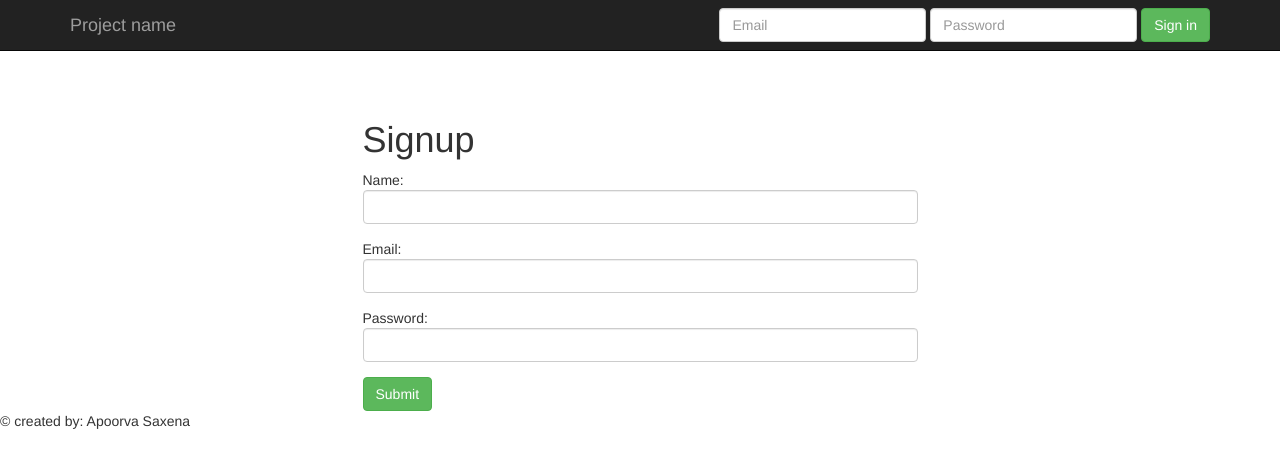
After one commit to apoorva-saxena/Ecommerce, a Node server app: page /signup in a window 1280 px wide. The commit adds this page. Shown: the top 468 px of the page. Run offline with Node 20, Linux system fonts and the light colour scheme; some libraries are stand-ins or nearby versions.

Commit message:
Added bootstrap to make signup pretty

```diff
--- /dev/null
+++ b/public/css/custom.css
@@ -0,0 +1,3 @@
+body {
+  padding-top: 100px;
+}
--- a/routes/user.js
+++ b/routes/user.js
@@ -1,5 +1,9 @@
 var router = require('express').Router();
 var User = require('../models/user');
+
+router.get('/signup', function(req, res, next){
+  res.render('accounts/signup');
+});
 
 router.post('/signup', function(req, res, next) {
   var user = new User();
--- /dev/null
+++ b/views/accounts/signup.ejs
@@ -0,0 +1,26 @@
+<% layout('layout') -%>
+
+<div class="row">
+  <div class="col-lg-6 col-md-offset-3">
+    <form method="post">
+      <h1> Signup </h1>
+      <div class="form-group">
+        <label="name"> Name: </label>
+        <input type="text" class="form-control" name="name">
+      </div>
+
+      <div class="form-group">
+        <label="email"> Email: </label>
+        <input type="email" class="form-control" name="password">
+      </div>
+
+      <div class="form-group">
+        <label="password"> Password: </label>
+        <input type="password" class="form-control" name="password">
+      </div>
+
+      <button type="submit" class="btn btn-success">Submit</button>
+
+    </form>
+  </div>
+</div>
--- /dev/null
+++ b/views/layout.ejs
@@ -0,0 +1,23 @@
+
+<!DOCTYPE html>
+<html lang="en">
+  <head>
+
+
+    <title>Jumbotron Template for Bootstrap</title>
+    <link rel="stylesheet" href="/css/bootstrap.min.css">
+    <link rel="stylesheet" href="/css/custom.css">
+
+
+  </head>
+
+  <body>
+  <% include ./partials/navbar %>
+
+    <div class="container">
+      <!-- Example row of columns -->
+      <%- body -%>
+    </div> <!-- /container -->
+  <% include ./partials/footer %>
+  </body>
+</html>
--- a/views/partials/footer.ejs
+++ b/views/partials/footer.ejs
@@ -1 +1,3 @@
-<p> This is footer </p>
+<footer>
+  <p>&copy; created by: Apoorva Saxena</p>
+</footer>
--- a/views/partials/navbar.ejs
+++ b/views/partials/navbar.ejs
@@ -1 +1,22 @@
-<p> This is navbar </p>
+<nav class="navbar navbar-inverse navbar-fixed-top">
+  <div class="container">
+    <div class="navbar-header">
+      <button type="button" class="navbar-toggle collapsed" data-toggle="collapse" data-target="#navbar" aria-expanded="false" aria-controls="navbar">
+        <span class="sr-only">Toggle navigation</span>
+
+      </button>
+      <a class="navbar-brand" href="#">Project name</a>
+    </div>
+    <div id="navbar" class="navbar-collapse collapse">
+      <form class="navbar-form navbar-right">
+        <div class="form-group">
+          <input type="text" placeholder="Email" class="form-control">
+        </div>
+        <div class="form-group">
+          <input type="password" placeholder="Password" class="form-control">
+        </div>
+        <button type="submit" class="btn btn-success">Sign in</button>
+      </form>
+    </div><!--/.navbar-collapse -->
+  </div>
+</nav>
```
